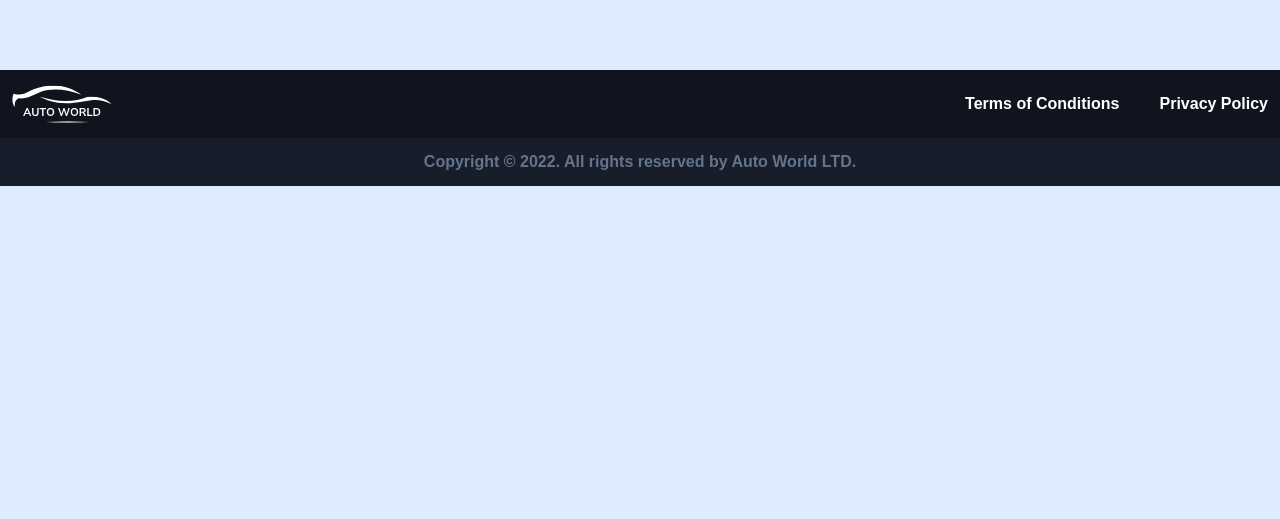
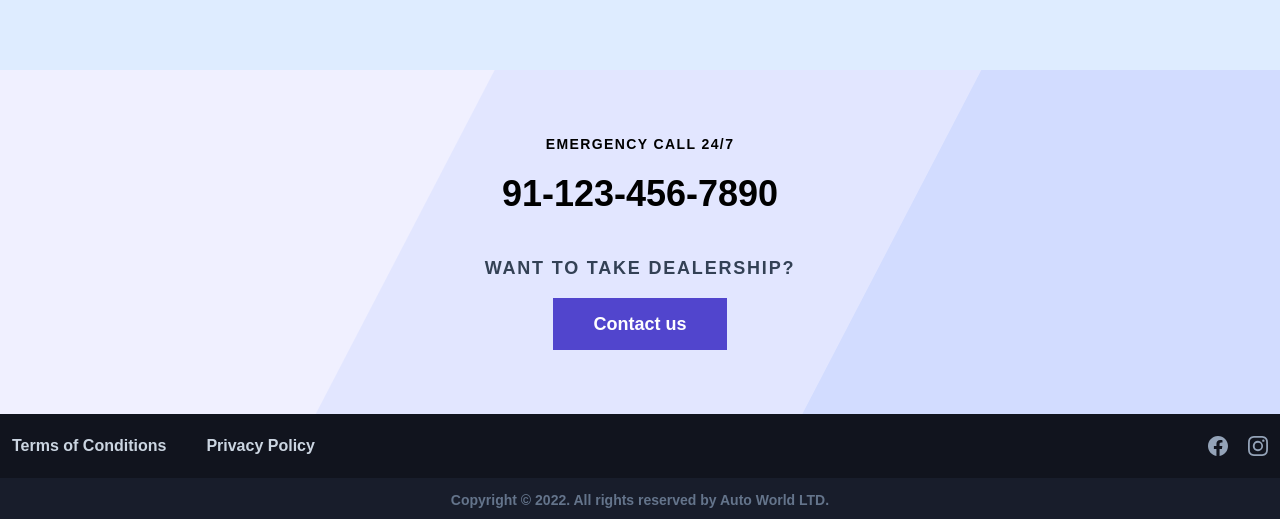
Before and after one commit to imran-dev1/auto-world-ltd-client, a React (Create React App) app: page / in a window 1280 px wide. Shown: the part 947-1466 px from the top of the page. Before the commit the page ends 1133 px from the top, so only its background shows below. Built offline with nearby package versions, Linux system fonts and the light colour scheme; no server answers.

Commit message:
Added call to action

```diff
--- a/src/components/Footer/Footer.js
+++ b/src/components/Footer/Footer.js
@@ -1,19 +1,15 @@
 import React from "react";
 import logo from "../../../src/logo.svg";
 import { Link } from "react-router-dom";
+import { BsFacebook, BsInstagram } from "react-icons/bs";
 
 const Footer = () => {
   return (
     <div className="bottom-0 left-0">
-      <div className="py-3 px-3 bg-[#11141e]">
-        <div className="container mx-auto flex justify-between items-center">
-          <div className="logo">
-            <Link to="/">
-              <img src={logo} alt="" style={{ maxWidth: "100px" }} />
-            </Link>
-          </div>
+      <div className="py-5 px-3 bg-[#11141e]">
+        <div className="container mx-auto flex flex-col md:flex-row justify-between items-center">
           <div className="navigation relative">
-            <ul className="text-white flex items-center gap-10">
+            <ul className="text-slate-300 flex flex-col gap-2 md:flex-row items-center md:gap-10">
               <li>
                 <Link
                   className="md:hover:text-white flex items-center gap-1"
@@ -32,9 +28,25 @@ const Footer = () => {
               </li>
             </ul>
           </div>
+          <div className="mt-5 md:mt-0 text-slate-400 text-xl flex gap-5">
+            <Link
+              className="hover:text-white"
+              to="https://www.facebook.com/woobucket"
+            >
+              <BsFacebook></BsFacebook>
+            </Link>
+            <Link
+              className="hover:text-white"
+              to="https://www.facebook.com/woobucket"
+            >
+              <BsInstagram></BsInstagram>
+            </Link>
+          </div>
         </div>
       </div>
-      <div className="py-3 px-3 bg-[#181d2b] text-center text-slate-500">Copyright &copy; 2022. All rights reserved by Auto World LTD.</div>
+      <div className="text-sm md:text-md py-3 px-3 bg-[#181d2b] text-center text-slate-500">
+        Copyright &copy; 2022. All rights reserved by Auto World LTD.
+      </div>
     </div>
   );
 };
--- a/src/components/Home/Banner/Banner.js
+++ b/src/components/Home/Banner/Banner.js
@@ -36,7 +36,7 @@ const Banner = () => {
               className="bg-indigo-700 hover:bg-indigo-600 text-white py-2 px-3 rounded-lg inline-block"
               to="/login"
             >
-              Login{" "}
+              Login
               <MdLogin className="text-lg float-right mt-1 ml-1"></MdLogin>
             </Link>
           )}
--- /dev/null
+++ b/src/components/Home/CallToAction/CallToAction.css
@@ -0,0 +1,6 @@
+.call-to-action{
+    background-image: url(../../../images//call-to-action-bg.svg);
+    background-repeat: no-repeat;
+    background-size: cover;
+    background-position: center center;
+}
--- /dev/null
+++ b/src/components/Home/CallToAction/CallToAction.js
@@ -0,0 +1,25 @@
+import React from "react";
+import { Link } from "react-router-dom";
+import "./CallToAction.css";
+
+const CallToAction = () => {
+  return (
+    <div className="call-to-action py-16 px-3">
+      <div className="container mx-auto">
+        <div className="text-center">
+          <h5 className="text-sm font-bold tracking-widest">EMERGENCY CALL 24/7</h5>
+          <h2 className="text-3xl md:text-4xl font-bold my-5">91-123-456-7890</h2>
+          <h3 className="text-md md:text-lg font-bold text-slate-700 mt-10 mb-4 uppercase tracking-widest">Want to take dealership?</h3>
+          <Link
+            className="bg-indigo-700 hover:bg-indigo-600 text-white py-3 px-10 text-lg  inline-block"
+            to="http://m.me/woobucket"
+          >
+            Contact us
+          </Link>
+        </div>
+      </div>
+    </div>
+  );
+};
+
+export default CallToAction;
--- a/src/components/Home/Home.js
+++ b/src/components/Home/Home.js
@@ -1,5 +1,6 @@
 import React from "react";
 import Banner from "./Banner/Banner";
+import CallToAction from "./CallToAction/CallToAction";
 import ItemsSection from "./ItemsSection/ItemsSection";
 
 const Home = () => {
@@ -7,6 +8,7 @@ const Home = () => {
     <div>
       <Banner></Banner>
       <ItemsSection></ItemsSection>
+      <CallToAction></CallToAction>
     </div>
   );
 };
--- a/src/components/MyItems/MyItems.js
+++ b/src/components/MyItems/MyItems.js
@@ -32,13 +32,16 @@ const MyItems = () => {
     <div className="py-16 px-3">
       <ToastContainer autoClose={2000} />
       {!loading && <Loading></Loading>}
-      {myItems.length}
       <div className="container mx-auto">
         <div className="flex flex-wrap justify-between items-center gap-2 mb-5">
           <h2 className="text-2xl md:text-4xl font-extrabold text-center">
             My Items
           </h2>
-
+        </div>
+        <div className="flex items-end justify-between mb-5">
+          <p className=" order-3 md:-order-none text-gray-600 text-lg ">
+            {myItems.length} items
+          </p>
           <div className="flex items-center gap-1 justify-end">
             <Link to="/add-item">
               <button className="flex items-center gap-1 bg-white hover:shadow-xl hover:bg-[#394150] hover:text-white py-2 px-3 rounded-lg shadow-md">
@@ -47,9 +50,6 @@ const MyItems = () => {
             </Link>
           </div>
         </div>
-        <p className=" order-3 md:-order-none text-gray-600 text-lg ">
-          {myItems.length} items
-        </p>
         <div className="mt-2">
           <div className="relative overflow-x-auto shadow-lg sm:rounded-lg">
             <table className="w-full text-left text-gray-600">
```
Also changed, not shown: src/images/call-to-action-bg.svg (added).
